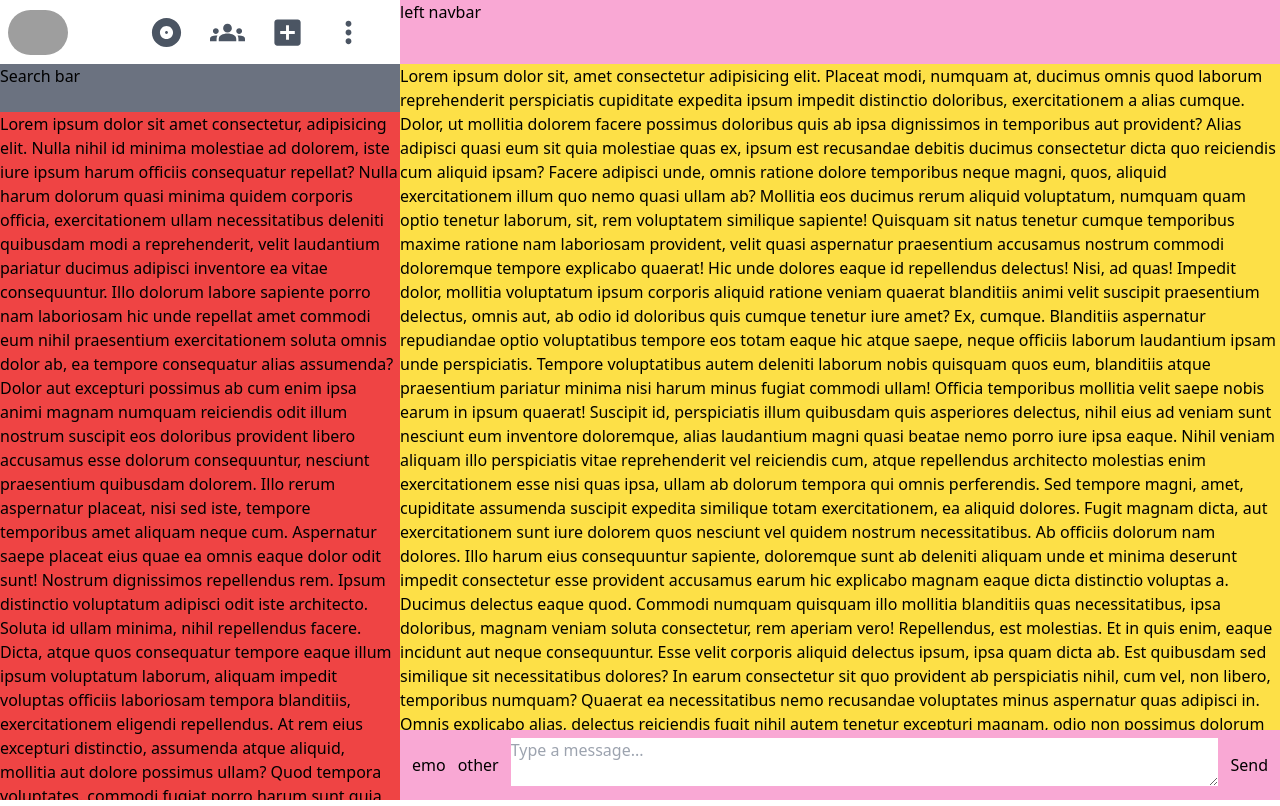
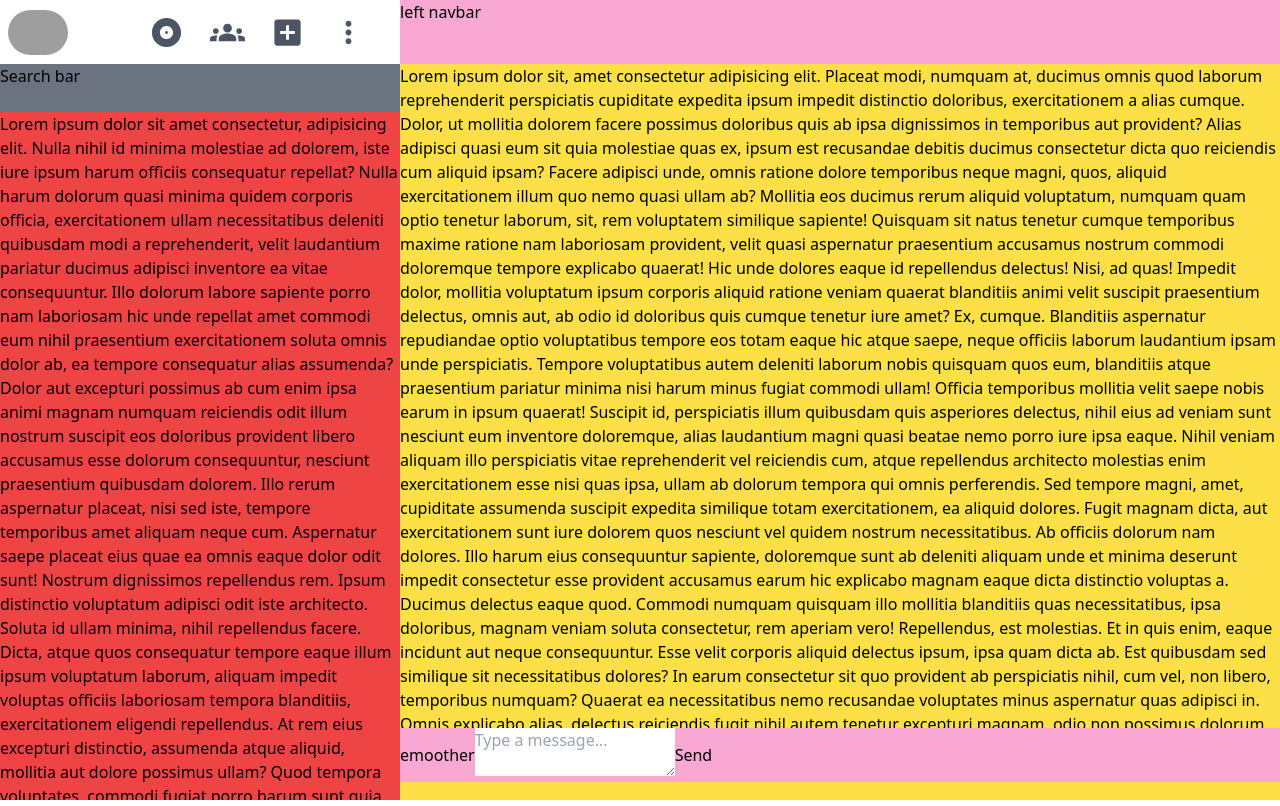
Before and after one commit to KumarGudu/Barta-Frontend, a Next.js app: page /Chat in a window 1280 px wide. Built offline with nearby package versions, Linux system fonts and the light colour scheme; grey boxes are pictures that could not be loaded.

Commit message:
send message input almost complete

```diff
--- /dev/null
+++ b/src/Components/normal/Send_Message_Input.tsx
@@ -0,0 +1,68 @@
+import React, {
+  Dispatch,
+  SetStateAction,
+  useEffect,
+  useRef,
+  useState,
+} from "react";
+
+const Send_Message_Input = ({
+  message,
+  setMessage,
+}: {
+  message: string;
+  setMessage: Dispatch<SetStateAction<string>>;
+}) => {
+  const [height, setHeight] = useState("auto"); // Initial height
+  const textareaRef = useRef<HTMLTextAreaElement>(null);
+
+  const adjustHeight = () => {
+    if (textareaRef.current) {
+      textareaRef.current.style.height = "auto";
+      textareaRef.current.style.height = `${textareaRef.current.scrollHeight}px`;
+    }
+  };
+
+  const handleChange = (event: any) => {
+    setMessage(event.target.value);
+  };
+
+  const handleKeyDown = (event: any) => {
+    if (event.key === "Enter" && !event.shiftKey) {
+      event.preventDefault();
+      // Handle send message logic here
+      // For demo, let's just clear the message
+      setMessage("");
+    }
+  };
+
+  useEffect(() => {
+    adjustHeight();
+  }, [message]);
+
+  return (
+    <div className="min-h-[4rem] max-h-[10rem] bg-pink-300 absolute bottom-0 left-0 flex py-2 px-3 items-center gap-3 w-full">
+      <div className="flex gap-3 items-center bg-blue-700">
+        <p>emo</p>
+        <p>other</p>
+      </div>
+      <div className="h-full flex-grow">
+        <textarea
+          className="text-input w-full max-h-[9rem] overflow-y-scroll resize-none place-content-center px-5 py-1 outline-none"
+          ref={textareaRef}
+          style={{ height: height }}
+          value={message}
+          onChange={handleChange}
+          onKeyDown={handleKeyDown}
+          // onKeyUp={handleKeyUp}
+          placeholder="Type a message..."
+        />
+      </div>
+      <div className="bg-blue-700 w-[5rem]">
+        <button>Send</button>
+      </div>
+    </div>
+  );
+};
+
+export default Send_Message_Input;
--- a/src/pages/Chat.tsx
+++ b/src/pages/Chat.tsx
@@ -8,30 +8,13 @@ import {
   Album,
   AddBox,
 } from "@mui/icons-material";
+import Send_Message_Input from "@/Components/normal/Send_Message_Input";
 const Chat = () => {
-  const [open, setOpen] = useState(false);
-
-  const [message, setMessage] = useState("");
-  const [height, setHeight] = useState("auto"); // Initial height
-
-  const handleChange = (event: any) => {
-    setMessage(event.target.value);
-    setHeight(`${event.target.scrollHeight}px`); // Adjust the height based on scrollHeight
-  };
-
-  const handleKeyDown = (event: any) => {
-    if (event.key === "Enter" && !event.shiftKey) {
-      event.preventDefault();
-      // Handle send message logic here
-      // For demo, let's just clear the message
-      setMessage(event.target.value);
-      setHeight("auto"); // Reset height after sending message
-      console.log(message);
-    }
-  };
+  const [open, setOpen] = useState<boolean>(false);
+  const [message, setMessage] = useState<string>("");
 
   return (
-    <main className="flex h-screen">
+    <main className="flex h-screen relative">
       <div className="w-[25rem]">
         <div>
           <div className="h-[4rem] flex items-center justify-between px-2">
@@ -109,7 +92,7 @@ const Chat = () => {
         <div className="h-[4rem] bg-pink-300">
           <h1>left navbar</h1>
         </div>
-        <div className="h-[calc(100%-8rem)] overflow-y-auto">
+        <div className="h-[calc(100%-8.5rem)] overflow-y-auto">
           {/* <h1>All Chats</h1> */}
           <p>
             Lorem ipsum dolor sit, amet consectetur adipisicing elit. Placeat
@@ -229,26 +212,7 @@ const Chat = () => {
             quasi odio labore deserunt eaque.
           </p>
         </div>
-        <div className="min-h-[4rem] bg-pink-300 sticky bottom-0 left-0 flex py-2 px-3 items-center gap-3">
-          <div className="flex gap-3 items-center">
-            <p>emo</p>
-            <p>other</p>
-          </div>
-          <div className="h-full flex-grow">
-            <textarea
-              className="text-input w-full"
-              style={{ height: height }}
-              value={message}
-              onChange={handleChange}
-              onKeyDown={handleKeyDown}
-              // onKeyUp={handleKeyUp}
-              placeholder="Type a message..."
-            />
-          </div>
-          <div>
-            <button>Send</button>
-          </div>
-        </div>
+        <Send_Message_Input message={message} setMessage={setMessage} />
       </div>
     </main>
   );
```
